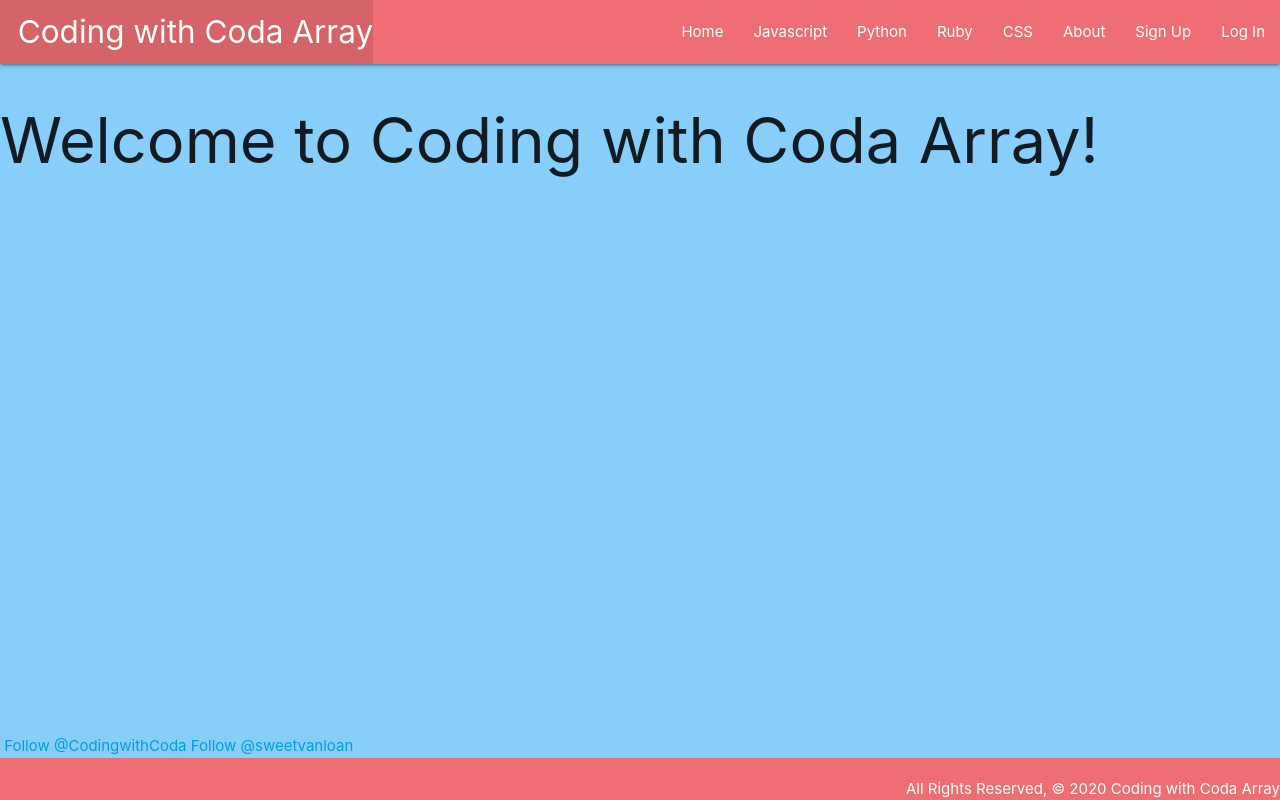
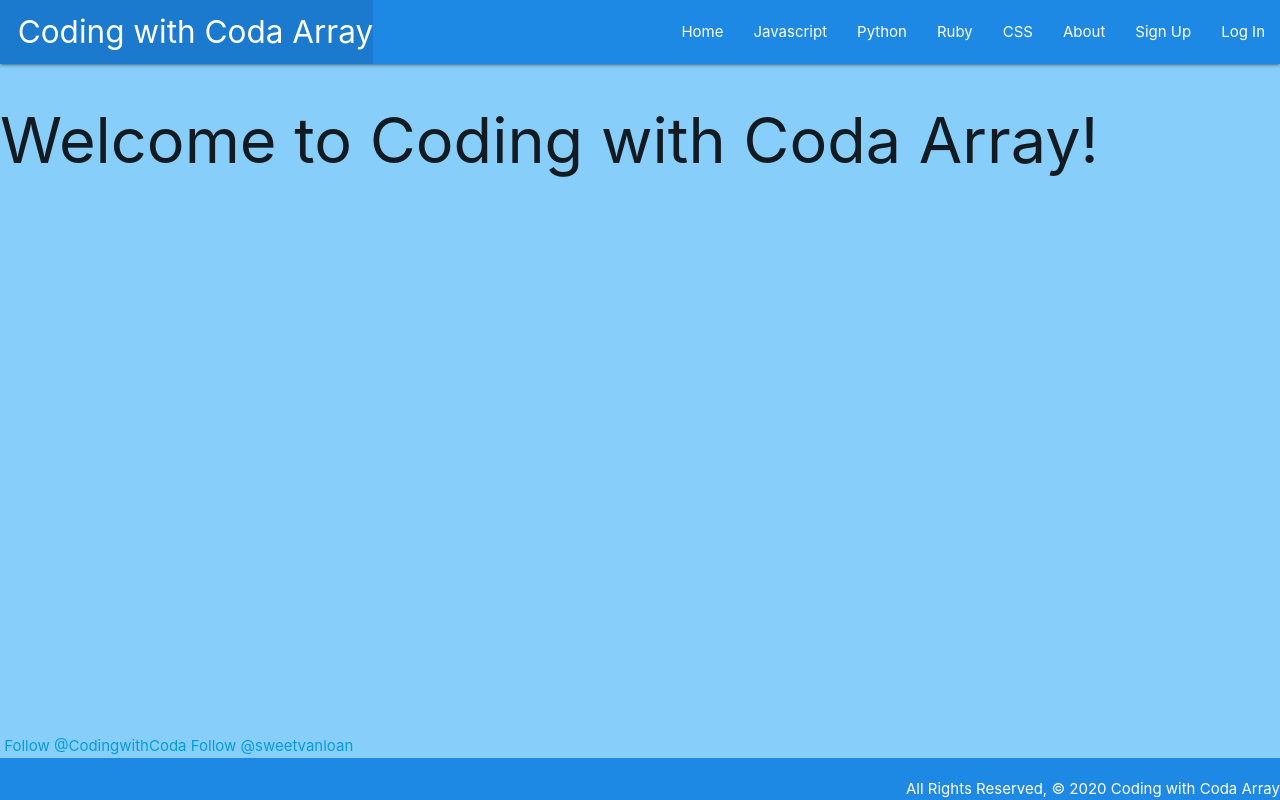
Before and after one commit to sweetvanloan/codingcoda, a Django app: page / in a window 1280 px wide. Run offline with Django 3.2, Linux system fonts and the light colour scheme; some libraries are stand-ins or nearby versions.

Commit message:
navbar fix

```diff
--- a/main_app/templates/base.html
+++ b/main_app/templates/base.html
@@ -14,9 +14,9 @@
 </head>
 
 <body>
-    <header class="navbar-fixed">
+    <header class="navbar-fixed ">
         <nav>
-            <div class="nav-wrapper">
+            <div class="nav-wrapper blue darken-1">
                 <ul>
                     <li><a href="{% url 'home' %}" class="left brand-logo">&nbsp;&nbsp;Coding with Coda Array</a></li>
                 </ul>
@@ -59,7 +59,7 @@
                 data-show-count="true" aria-label="Follow @sweetvanloan on GitHub">Follow @sweetvanloan</a>
         </div>
     </div>
-    <footer class="page-footer">
+    <footer class="page-footer blue darken-1">
         <div class="right">All Rights Reserved, &copy; 2020 Coding with Coda Array</div>
     </footer>
 </body>
```
